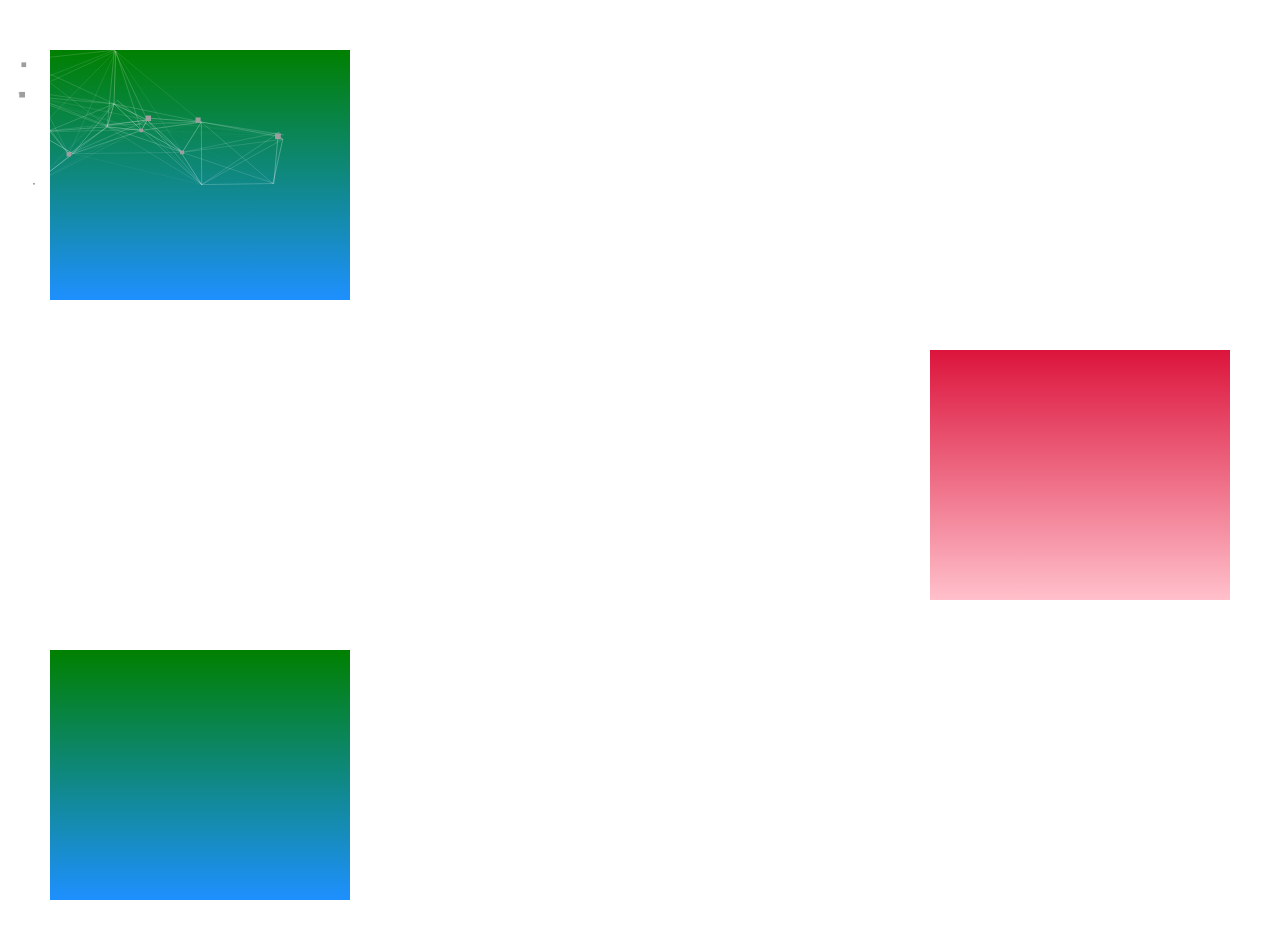
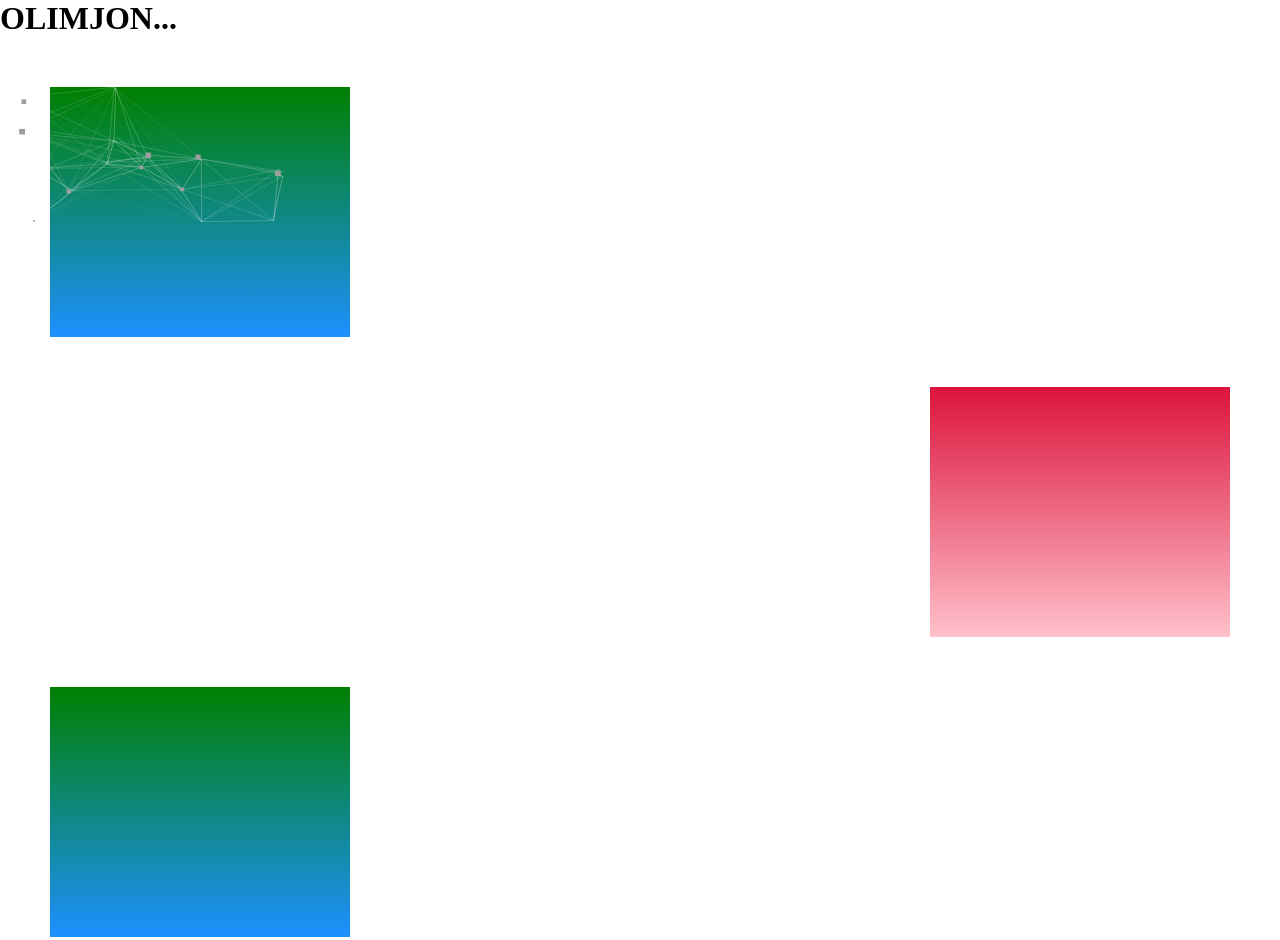
Before and after one commit to Urozboev/w_4-dars, a plain HTML site: page index.html in a window 1280 px wide. Shown: the top 940 px of the page. Drawn offline with nearby package versions, Linux system fonts and the light colour scheme.

Commit message:
olimjooon

```diff
--- a/index.html
+++ b/index.html
@@ -14,6 +14,7 @@
 </head>
 
 <body>
+    <h1>OLIMJON...</h1>
     <div class="parent">
         <div id="particles-js"></div>
         <div class="left"></div>
```
